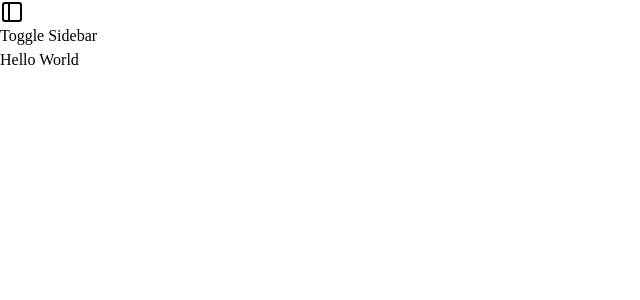
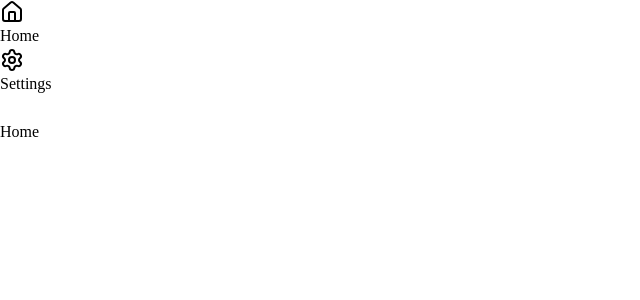
Before and after one commit to Break-Ben/CentraLLM, a React (Vite) app in the folder src/renderer/: page / in a window 1280 px wide. Shown: the top 300 px of the page, without its empty margins (0-640 px from the left). Built offline with nearby package versions, Linux system fonts and the light colour scheme.

Commit message:
Added basic views/pages (home/settings)
Also added Zustand

```diff
--- a/package.json
+++ b/package.json
@@ -34,7 +34,8 @@
     "shadcn": "^4.10.0",
     "tailwind-merge": "^3.6.0",
     "tailwindcss": "^4.3.0",
-    "tw-animate-css": "^1.4.0"
+    "tw-animate-css": "^1.4.0",
+    "zustand": "^5.0.14"
   },
   "devDependencies": {
     "@electron-toolkit/eslint-config-prettier": "^3.0.0",
--- a/src/renderer/src/App.tsx
+++ b/src/renderer/src/App.tsx
@@ -1,13 +1,14 @@
 import { SidebarInset, SidebarProvider } from '@/components/ui/sidebar'
 import { AppSidebar } from '@/components/app-sidebar'
+import { MainView } from '@/components/main-view'
 
 export default function App(): React.JSX.Element {
   return (
     <SidebarProvider>
       <AppSidebar />
       <SidebarInset>
-        <main className="p-4">
-          <p>Hello World</p>
+        <main>
+          <MainView />
         </main>
       </SidebarInset>
     </SidebarProvider>
--- a/src/renderer/src/components/app-sidebar.tsx
+++ b/src/renderer/src/components/app-sidebar.tsx
@@ -1,12 +1,38 @@
-import { Sidebar, SidebarContent, SidebarHeader, SidebarTrigger } from '@/components/ui/sidebar'
+import { Sidebar, SidebarContent, SidebarFooter, SidebarHeader, SidebarMenu, SidebarMenuButton, SidebarMenuItem, SidebarRail } from '@/components/ui/sidebar'
+import { useNavigationStore } from '@/stores/navigation-store'
+import { House, Settings } from 'lucide-react'
 
 export function AppSidebar() {
+  const page = useNavigationStore((state) => state.page)
+  const setPage = useNavigationStore((state) => state.setPage)
+
   return (
     <Sidebar collapsible="icon">
       <SidebarHeader>
-        <SidebarTrigger />
+        <SidebarMenu>
+          <SidebarMenuItem>
+            <SidebarMenuButton isActive={page === 'home'} onClick={() => setPage('home')}>
+              <House />
+              <span>Home</span>
+            </SidebarMenuButton>
+          </SidebarMenuItem>
+        </SidebarMenu>
       </SidebarHeader>
+
       <SidebarContent />
+
+      <SidebarFooter>
+        <SidebarMenu>
+          <SidebarMenuItem>
+            <SidebarMenuButton isActive={page === 'settings'} onClick={() => setPage('settings')}>
+              <Settings />
+              <span>Settings</span>
+            </SidebarMenuButton>
+          </SidebarMenuItem>
+        </SidebarMenu>
+      </SidebarFooter>
+
+      <SidebarRail />
     </Sidebar>
   )
 }
--- /dev/null
+++ b/src/renderer/src/components/main-view.tsx
@@ -0,0 +1,15 @@
+import { useNavigationStore } from '@/stores/navigation-store'
+import { SettingsPage } from '@/pages/settings-page'
+import { HomePage } from '@/pages/home-page'
+
+export function MainView(): React.JSX.Element {
+  const page = useNavigationStore((state) => state.page)
+
+  switch (page) {
+    case 'settings':
+      return <SettingsPage />
+    case 'home':
+    default:
+      return <HomePage />
+  }
+}
--- /dev/null
+++ b/src/renderer/src/pages/home-page.tsx
@@ -0,0 +1,7 @@
+export function HomePage(): React.JSX.Element {
+  return (
+    <div className="p-4">
+      <p>Home</p>
+    </div>
+  )
+}
--- /dev/null
+++ b/src/renderer/src/pages/settings-page.tsx
@@ -0,0 +1,7 @@
+export function SettingsPage(): React.JSX.Element {
+  return (
+    <div className="p-4">
+      <p>Settings</p>
+    </div>
+  )
+}
--- /dev/null
+++ b/src/renderer/src/stores/navigation-store.ts
@@ -0,0 +1,13 @@
+import { create } from 'zustand'
+
+export type Page = 'home' | 'settings'
+
+type NavigationStore = {
+  page: Page
+  setPage: (page: Page) => void
+}
+
+export const useNavigationStore = create<NavigationStore>((set) => ({
+  page: 'home',
+  setPage: (page) => set({ page })
+}))
```
Also changed, not shown: 1 other file (tests, documents, lock files or other folders).
